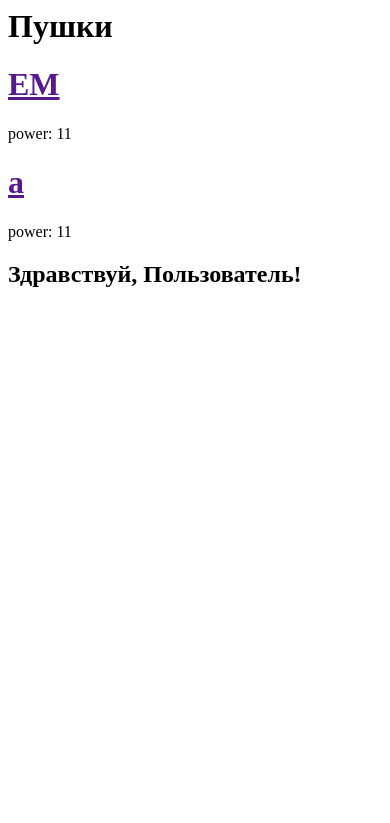
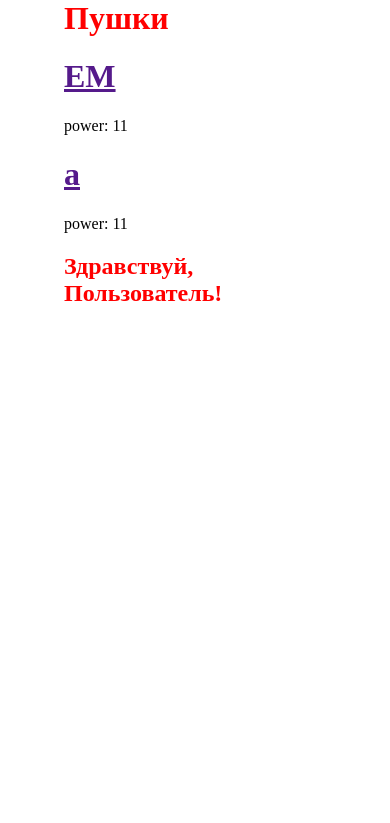
Before and after one commit to high-alpha/ppo1, a Django app: page /weapons in a window 390 px wide. Shown: the top 823 px of the page. Run offline with Django 3.2, Linux system fonts and the light colour scheme; data comes from the database, SQL or seed files in the repository.

Commit message:
first css

```diff
--- /dev/null
+++ b/my_app/static/css/app.css
@@ -0,0 +1,36 @@
+@charset "utf-8";
+@import url(https://fonts.googleapis.com/css?family=Press+Start+2P);
+
+body {
+    padding: 0 2rem;
+    margin: 0 2rem;
+}
+
+header {
+    position: fixed;
+    top: 0;
+    left: 0;
+    right: 0;
+    z-index: 9;
+    border-bottom: 4px solid #D3D3D3;
+    background-color: white;
+}
+page-header {
+    background-color: #0065ff;
+    margin-top: 0;
+    padding: 20px 20px 20px 40px;
+}
+
+h1, h2, h3, h4 {
+    font-family: 'Times New Roman', cursive;
+    color: red;
+}
+
+.save {
+    float: right;
+    color: aqua;
+}
+
+title {
+    color: lime;
+}
--- a/my_app/templates/my_app/enemy_list.html
+++ b/my_app/templates/my_app/enemy_list.html
@@ -1,4 +1,6 @@
+{% load static %}
 <html><head>
+		<link  rel="stylesheet"  href="{%  static  'css/app.css' %}">
 <title>ПрикладноеПО1</title>
 </head>
 
--- a/my_app/templates/my_app/weapon_list.html
+++ b/my_app/templates/my_app/weapon_list.html
@@ -1,18 +1,28 @@
+{% load static %}
 <html><head>
+	<link  rel="stylesheet"  href="{%  static  'css/app.css' %}">
 <title>ПрикладноеПО1</title>
 </head>
+
 
 <body>
 	<div>
 		<h1>Пушки</h1>
 	</div>
 <div>
+	<div class="content container">
+		<div class="row">
+			<div class="col-md-8">
 {% for weapon in weapons %}
 	<div>
 		<h1><a href="">{{ weapon.title}}</a></h1>
 		<p>power: {{ weapon.damage }}</p>
 	</div>
 {% endfor%}
+		</div>
+		</div>
+		</div>
+
 <h2>Здравствуй, Пользователь!</h2>
 </div>
 </body>
```
Also changed, not shown: my_app/templates/my_app/weapon_edit.html (+8 -0 lines).
